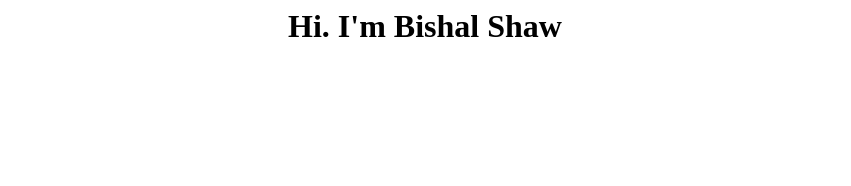
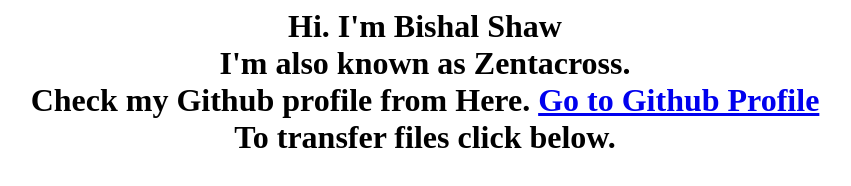
Before and after one commit to bugcrowdbishal/bugcrowdbishal.github.io, a plain HTML site: page index.html in a window 1280 px wide. Shown: the whole page, without its empty margins (215-1066 px from the left). Drawn offline with Linux system fonts and the light colour scheme.

Commit message:
Update index.html

```diff
--- a/index.html
+++ b/index.html
@@ -3,6 +3,8 @@
 	<title>Bishal Shaw</title>
 </head>
 <body>
-	<h1> <center>Hi. I'm Bishal Shaw</center> </h1>
+	<center> <h1>Hi. I'm Bishal Shaw <br>I'm also known as Zentacross. <br>
+	Check my Github profile from Here. <a href="https:Github.com/bugcrowdbishal">Go to Github Profile</a> <br>
+	To transfer files click below. <a href="192.168.43.95:8888"></a></h1></center>
 </body>
 </html>
```
